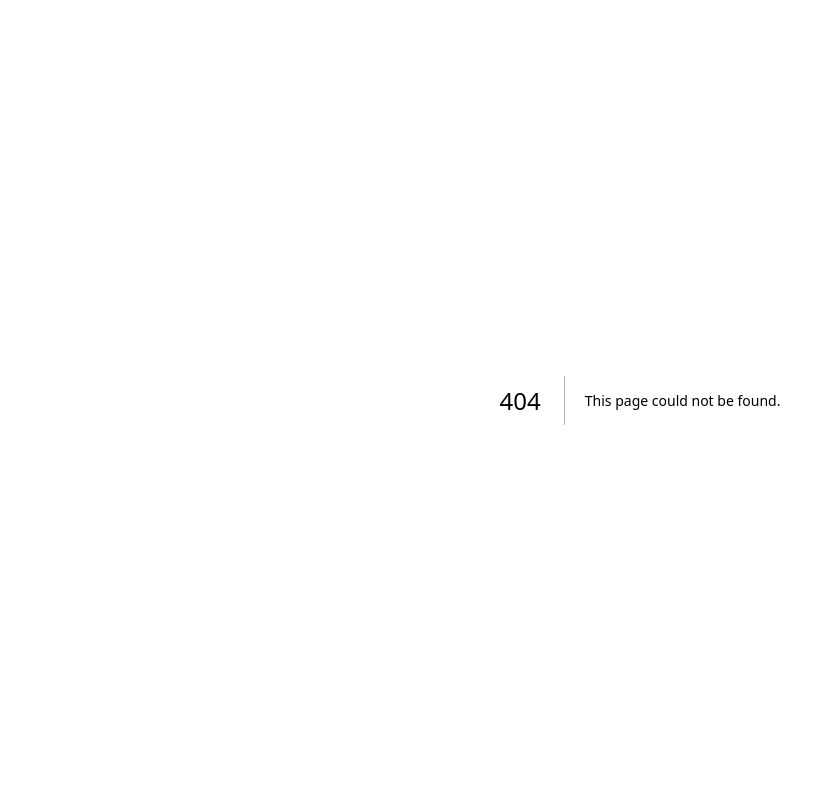
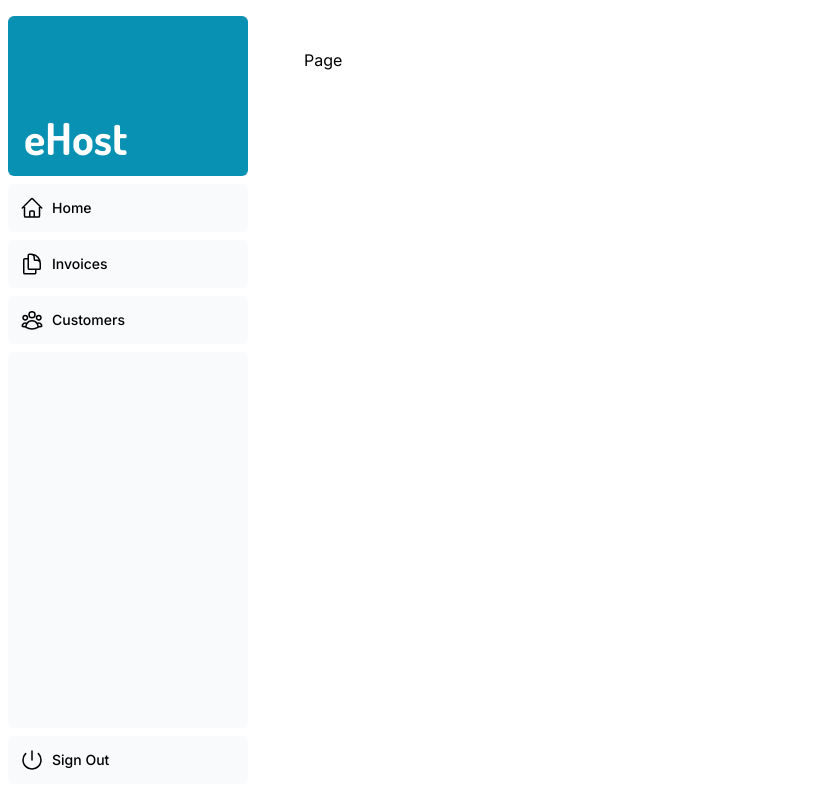
Before and after one commit to AldinaSculac/e-host-dashboard, a Next.js app: page /dashboard/create in a window 1280 px wide. Before the commit this address had no page. Shown: the whole page, without its empty margins (0-835 px from the left). Built offline with nearby package versions, Linux system fonts and the light colour scheme.

Commit message:
added dashboard pages

```diff
--- /dev/null
+++ b/app/dashboard/[id]/edit/page.tsx
@@ -0,0 +1,5 @@
+import React from 'react';
+
+export default function Page() {
+  return <div>Page</div>;
+}
--- /dev/null
+++ b/app/dashboard/[id]/notes/[notes-id]/edit/page.tsx
@@ -0,0 +1,5 @@
+import React from 'react';
+
+export default function Page() {
+  return <div>Page</div>;
+}
--- /dev/null
+++ b/app/dashboard/[id]/notes/create/page.tsx
@@ -0,0 +1,5 @@
+import React from 'react';
+
+export default function Page() {
+  return <div>Page</div>;
+}
--- /dev/null
+++ b/app/dashboard/[id]/notes/page.tsx
@@ -0,0 +1,5 @@
+import React from 'react';
+
+export default function Page() {
+  return <div>Page</div>;
+}
--- /dev/null
+++ b/app/dashboard/create/page.tsx
@@ -0,0 +1,5 @@
+import React from 'react';
+
+export default function Page() {
+  return <div>Page</div>;
+}
--- /dev/null
+++ b/app/dashboard/layout.tsx
@@ -0,0 +1,12 @@
+import SideNav from '@/app/ui/dashboard/sidenav';
+
+export default function Layout({ children }: { children: React.ReactNode }) {
+  return (
+    <div className="flex h-screen flex-col md:flex-row md:overflow-hidden">
+      <div className="w-full flex-none md:w-64">
+        <SideNav />
+      </div>
+      <div className="flex-grow p-6 md:overflow-y-auto md:p-12">{children}</div>
+    </div>
+  );
+}
--- /dev/null
+++ b/app/dashboard/page.tsx
@@ -0,0 +1,5 @@
+import React from 'react';
+
+export default function Page() {
+  return <div>Page</div>;
+}
```
